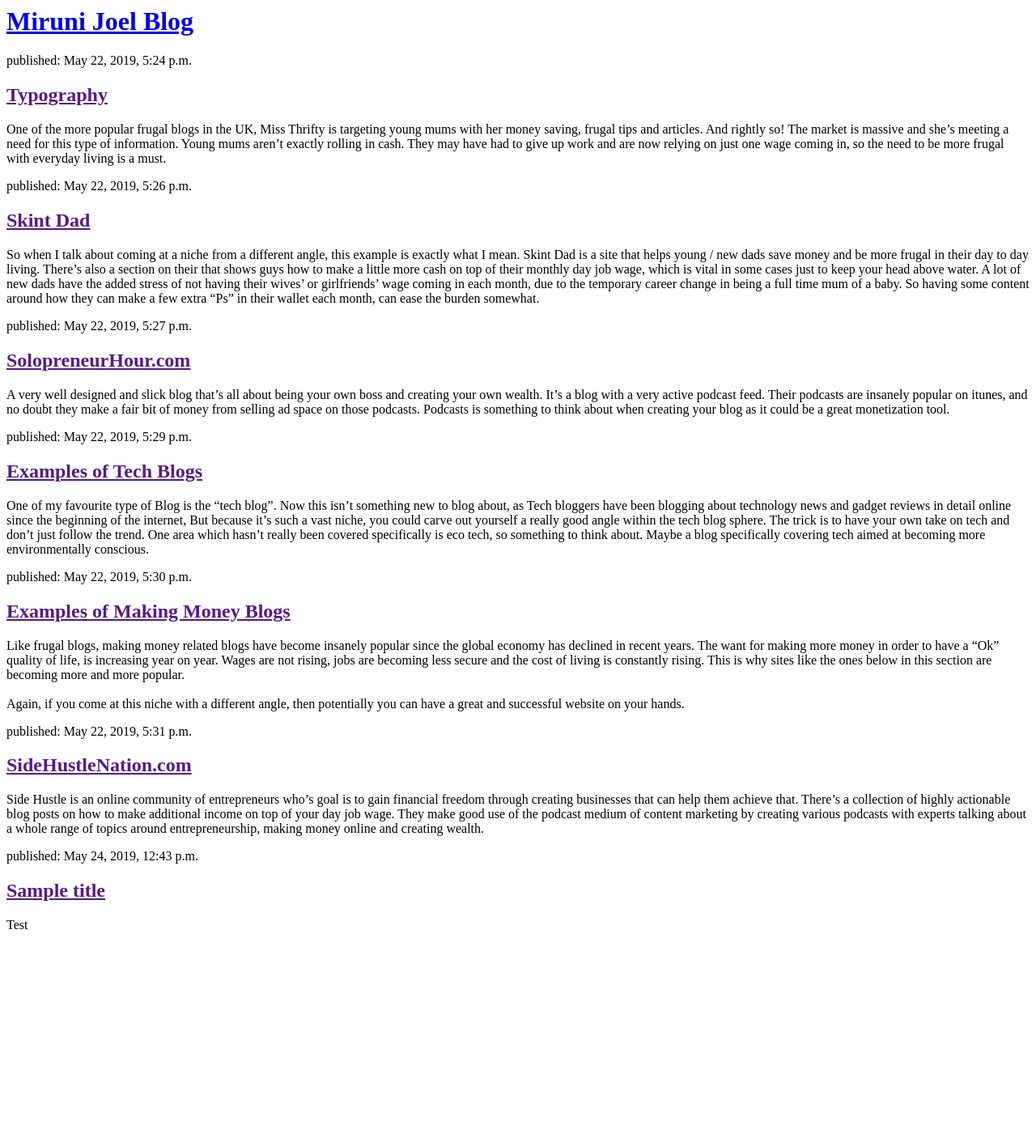
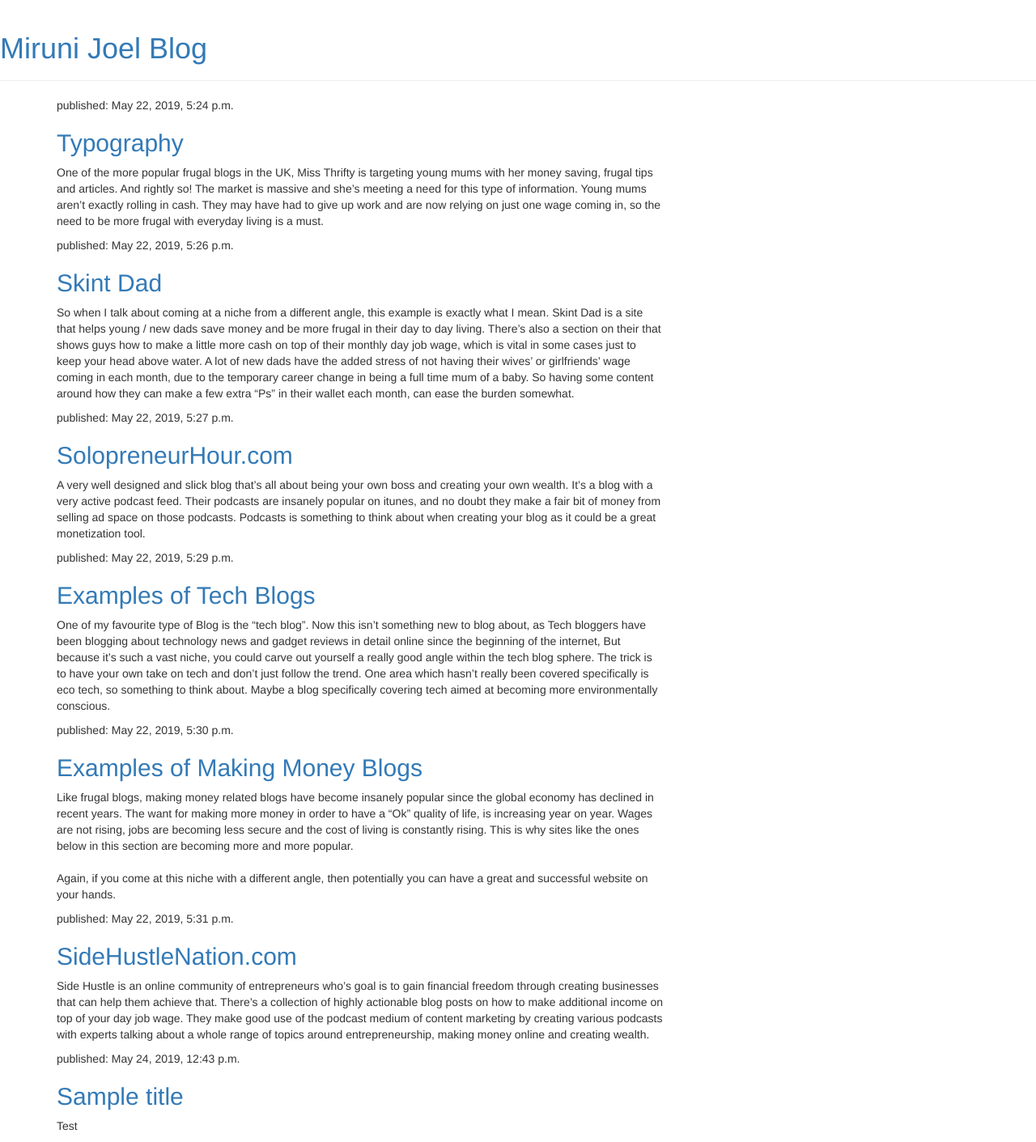
Before and after one commit to mirunijoel/my-first-blog, a Django app: page / in a window 1280 px wide. Shown: the whole page at 81% size. Before the commit the page ends 1148 px from the top, so only its background shows below. Run offline with Django 3.2, Linux system fonts and the light colour scheme; data comes from the database, SQL or seed files in the repository; both versions use the stored data as it was after the commit; some libraries are stand-ins or nearby versions.

Commit message:
Added ccs to the HTML for the site.

```diff
--- a/blog/templates/blog/post_list.html
+++ b/blog/templates/blog/post_list.html
@@ -1,19 +1,28 @@
+{% load static %}
 <html>
 <head>
     <title>Miruni's blog</title>
+    <link rel="stylesheet" href="//maxcdn.bootstrapcdn.com/bootstrap/3.2.0/css/bootstrap.min.css">
+    <link rel="stylesheet" href="//maxcdn.bootstrapcdn.com/bootstrap/3.2.0/css/bootstrap-theme.min.css">
+    <link href="//fonts.googleapis.com/css?family=Lobster&subset=latin,latin-ext" rel="stylesheet" type="text/css">
+    <link rel="stylesheet" href="{% static 'css/blog.css' %}">
 </head>
 <body>
-    <div>
+    <div class="page-header">
         <h1><a href="/">Miruni Joel Blog</a></h1>
     </div>
-    <div>
-        {% for post in posts %}
-            <div>
-                <p>published: {{ post.published_date }}</p>
-                <h2><a href="">{{ post.title }}</a></h2>
-                <p>{{ post.text|linebreaksbr }}</p>
+    <div class="content container">
+        <div class="row">
+            <div class="col-md-8">
+                {% for post in posts %}
+                    <div class="post">
+                        <p>published: {{ post.published_date }}</p>
+                        <h2><a href="">{{ post.title }}</a></h2>
+                        <p>{{ post.text|linebreaksbr }}</p>
+                    </div>
+                {% endfor %}
             </div>
-        {% endfor %}
+        </div>
     </div>
 </body>
 </html>
--- a/mysite/settings.py
+++ b/mysite/settings.py
@@ -119,4 +119,7 @@
 # https://docs.djangoproject.com/en/2.2/howto/static-files/
 
 STATIC_URL = '/static/'
-STATIC_ROOT = os.path.join(BASE_DIR, 'static')
+# loads static files
+STATICFILES_DIRS = (
+    os.path.join(BASE_DIR, 'static'),
+)
```
Also changed, not shown: db.sqlite3.
